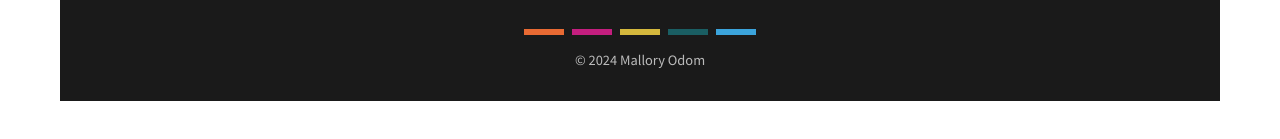
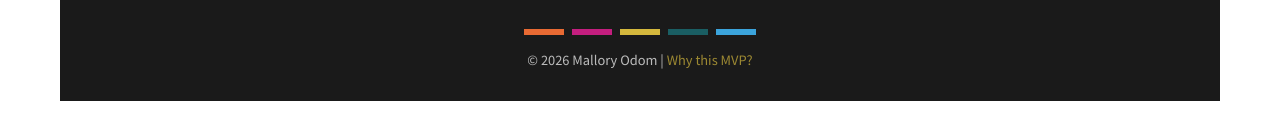
Before and after one commit to modom1123/portfolio, a plain HTML site: page pages/aboutme.html in a window 1280 px wide. Shown: the part 1520-1659 px from the top of the page. Drawn offline with Linux system fonts and the light colour scheme.

Commit message:
Update aboutme.html

```diff
--- a/pages/aboutme.html
+++ b/pages/aboutme.html
@@ -62,7 +62,7 @@
         <div class="stripe s4"></div>
         <div class="stripe s5"></div>
     </div>
-        <p>© 2024 Mallory Odom </p>
+    <p>© 2026 Mallory Odom | <a href="pages/whythismvp.html">Why this MVP?</a></p>
 </footer>
 
     <!-- Scripts -->
```
Lines whose indentation alone changed are shown as unchanged.
